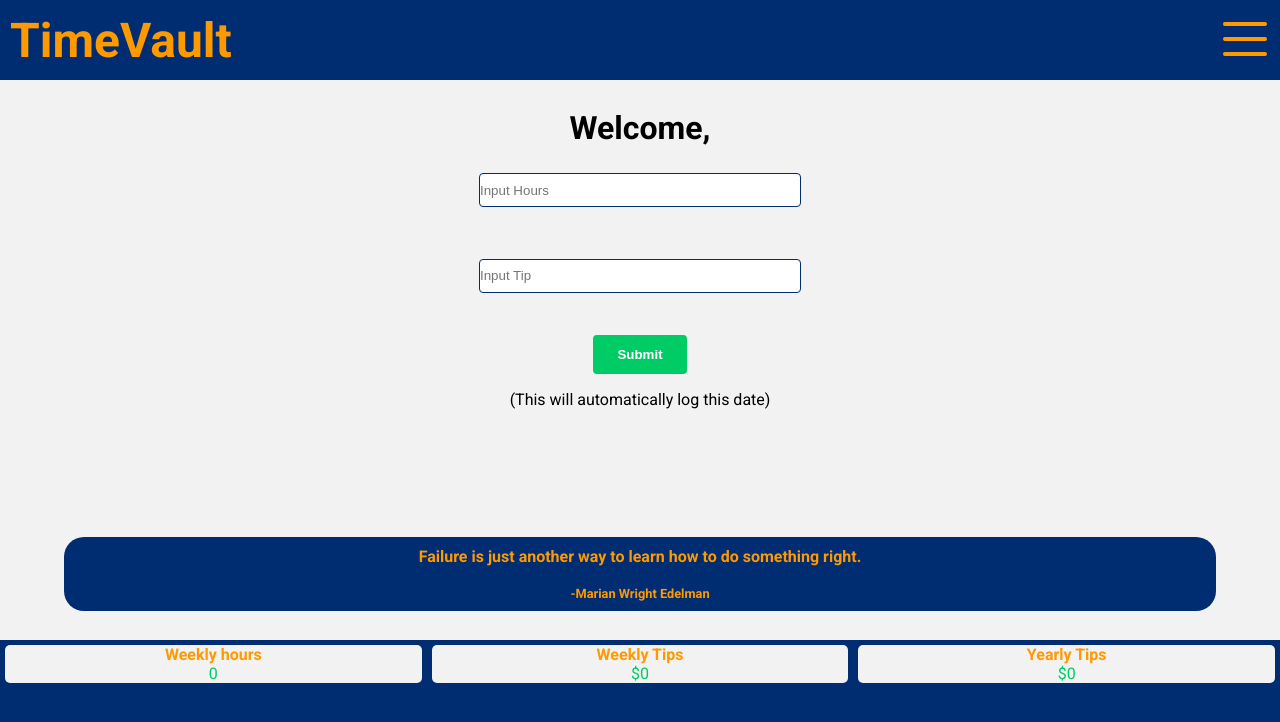
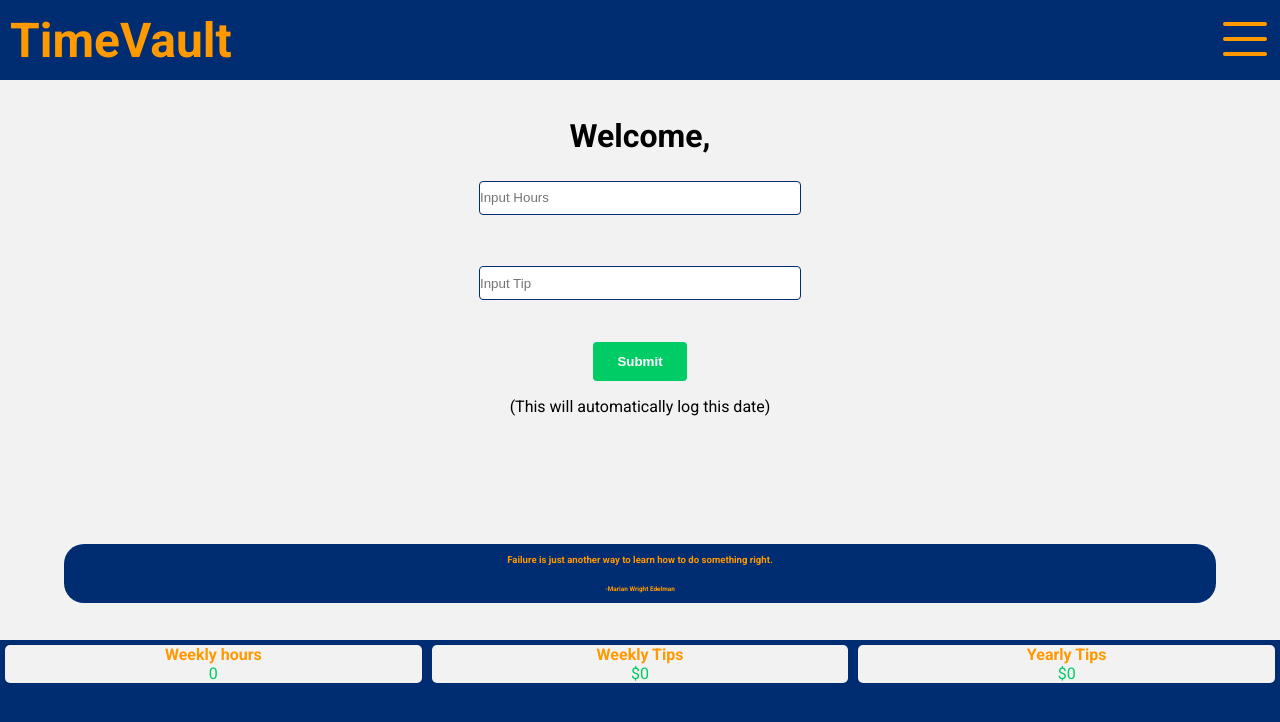
Before and after one commit to Marois2000/timevault, a React (Create React App) app: page /home in a window 1280 px wide. Shown: the top 722 px of the page. Built offline with nearby package versions, Linux system fonts and the light colour scheme; no server answers; the database is empty.

Commit message:
Final changes

```diff
--- a/public/index.html
+++ b/public/index.html
@@ -3,7 +3,7 @@
   <head>
     <meta charset="utf-8" />
     <link rel="icon" href="%PUBLIC_URL%/favicon.ico" />
-    <meta name="viewport" content="width=device-width, initial-scale=1" />
+    <meta name="viewport" content="width=device-width, user-scalable=no" />
     <meta name="theme-color" content="#000000" />
     <meta
       name="description"
--- a/src/App.css
+++ b/src/App.css
@@ -89,7 +89,7 @@ body {
 }
 
 .log .quote {
-  font-size: .5rem;
+  font-size: .3rem;
   margin-bottom: 10%;
   background-color: #002c71;
   border-radius: 20px;
@@ -102,7 +102,7 @@ body {
 }
 
 .log .quote h3 {
-  font-size: .8rem;
+  font-size: .4rem;
 }
 
 .log div {
```
